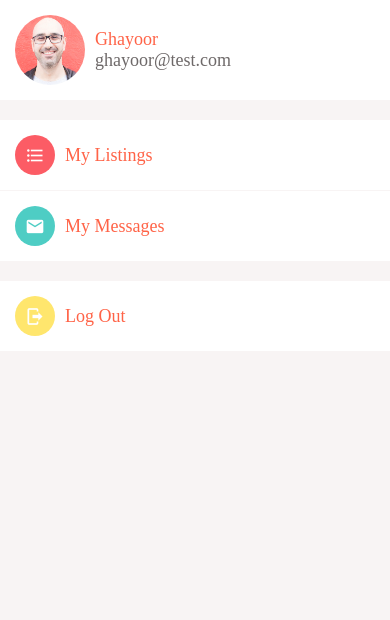
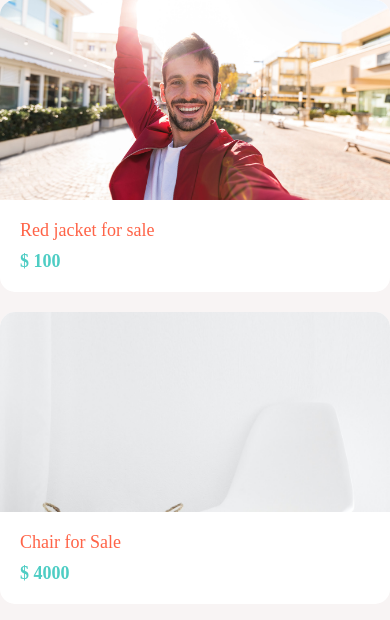
Before and after one commit to Ghauoor/end_the_urge, a React Native app: screen / in a window 390 px wide. Shown: the top 620 px of the page. Built offline with nearby package versions, Linux system fonts and the light colour scheme.

Commit message:
Listing Screen

```diff
--- a/App.js
+++ b/App.js
@@ -5,9 +5,10 @@ import Screen from './src/components/Screen';
 import ListItem from './src/components/ListItem';
 import Icons from './src/components/Icons';
 import AccountScreen from './src/screens/AccountScreen';
+import ListingsScreen from './src/screens/ListingsScreen';
 
 const App = () => {
-  return <AccountScreen />;
+  return <ListingsScreen />;
 };
 
 const styles = StyleSheet.create({});
--- /dev/null
+++ b/src/screens/ListingsScreen.js
@@ -0,0 +1,50 @@
+import React from 'react';
+import {StyleSheet, FlatList} from 'react-native';
+import Screen from '../components/Screen';
+import Card from '../components/Card';
+import colors from '../config/colors';
+
+const listings = [
+  {
+    id: 1,
+    title: 'Red jacket for sale',
+    price: 100,
+    image: require('../../assets/images/jacket.jpg'),
+  },
+  {
+    id: 2,
+    title: 'Chair for Sale',
+    price: 4000,
+    image: require('../../assets/images/chair.jpg'),
+  },
+];
+
+const ListingsScreen = () => {
+  return (
+    <Screen style={styles.screen}>
+      <FlatList
+        data={listings}
+        keyExtractor={listItem => listItem.id.toString()}
+        showsVerticalScrollIndicator={false}
+        renderItem={({item}) => {
+          return (
+            <Card
+              title={item.title}
+              subTitle={`$ ${item.price}`}
+              imageUri={item.image}
+            />
+          );
+        }}
+      />
+    </Screen>
+  );
+};
+
+const styles = StyleSheet.create({
+  screen: {
+    padding: 20,
+    backgroundColor: colors.light,
+  },
+});
+
+export default ListingsScreen;
```
